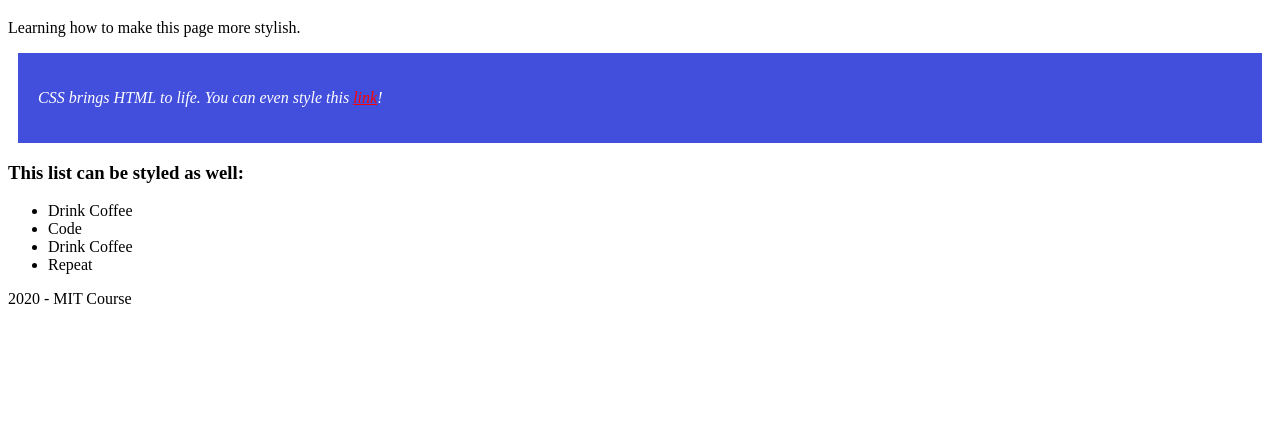
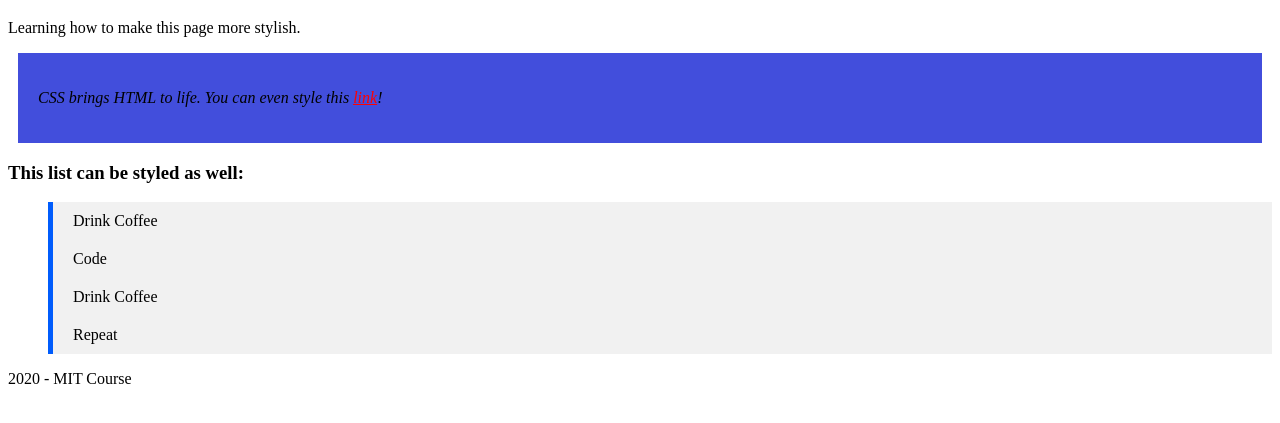
Before and after one commit to JAGeorge54/workingWithCssAndHtml, a plain HTML site: page index.html in a window 1280 px wide. Shown: the part 61-484 px from the top of the page. Drawn offline with Linux system fonts and the light colour scheme.

Commit message:
applied li styles

```diff
--- a/styles.css
+++ b/styles.css
@@ -7,6 +7,10 @@ a {
 }
 
 li {
+    padding: 10px 20px;
+    background-color: #f1f1f1;
+    border-left: 5px solid #005cfc;
+    list-style-type: none;
 }
 
 .content {
@@ -14,10 +18,10 @@ li {
     margin: 10px;
     font-style: italic;
     background-color: #424EDC;
-    color: #ffffff;
 }
 
 .active {
+
 }
 
 .footer {
```
